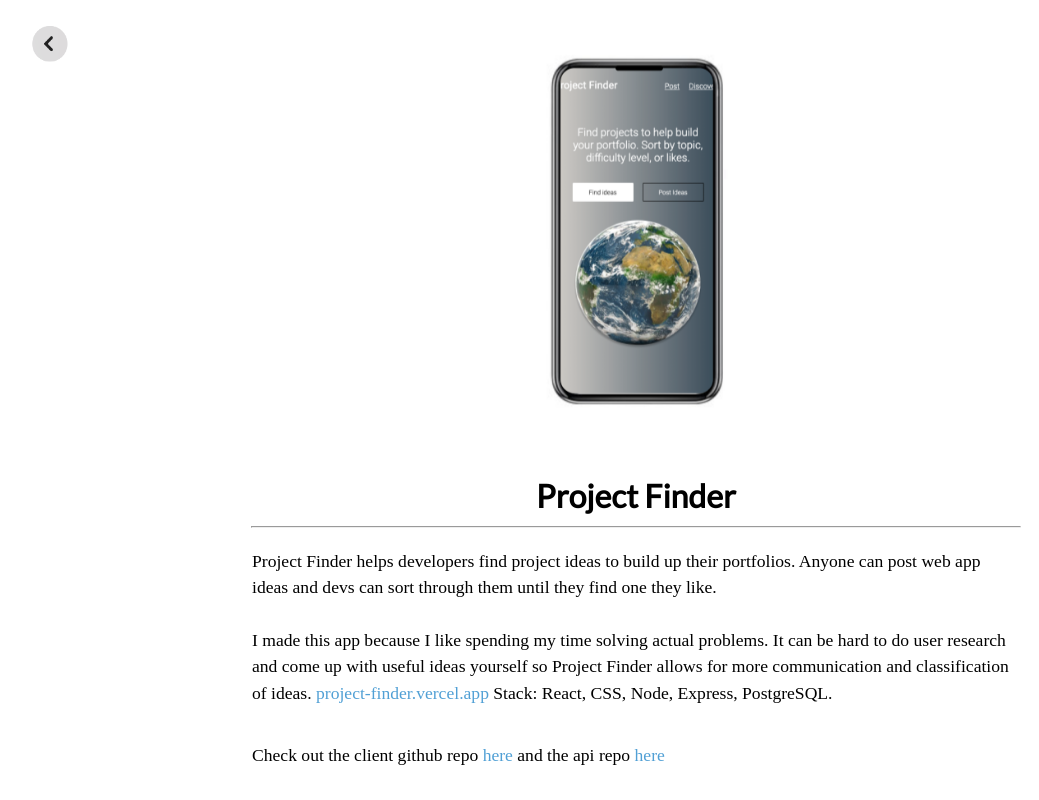
After one commit to lindsayesterman/lindsay, a PHP site: page /project-finder.html in a window 1280 px wide. The commit adds this page. Shown: the whole page, without its empty margins (4-1043 px from the left). Run offline with PHP 8.4, Linux system fonts and the light colour scheme.

Commit message:
new cover photos

```diff
--- /dev/null
+++ b/project-finder.html
@@ -0,0 +1,58 @@
+<!DOCTYPE html>
+
+<html lang="en">
+
+<head>
+
+    <title>Daily College Tip</title>
+
+
+    <meta name="viewport" content="width=device-width, initial-scale=1">
+
+    <meta charset="utf-8">
+
+
+    <link href="https://fonts.googleapis.com/css2?family=Lato:wght@100;300&display=swap" rel="stylesheet">
+
+    <link href="https://fonts.googleapis.com/css2?family=Lato&display=swap" rel="stylesheet">
+
+    <link rel="stylesheet" type="text/css" href="style.css">
+
+</head>
+
+<body>
+
+    <a href="index.html#projects"><img class="back-btn" type="image/png" src="img/back-btn.png" alt="back button"></a>
+
+
+    <div class="projects-iphone">
+        <img type="image/png" style="width:340px; padding-top:30px" src="img/pf-phone.png">
+        <h1>Project Finder</h1>
+        <hr>
+        <div class="projects-p">
+
+            <p>
+                Project Finder helps developers find project ideas to build up their portfolios. Anyone can post web app ideas
+                and devs can sort through them until they find one they like. <br><br>
+
+                I made this app because I like spending my time solving actual problems. It can be hard to do user research and come up with
+                useful ideas yourself so Project Finder allows for more communication and classification of
+                ideas. <a class="projects-links" href="https://project-finder.vercel.app"
+                    target="_blank">project-finder.vercel.app</a> Stack:
+                React, CSS, Node, Express, PostgreSQL.</p><br><br>
+
+            <p>Check out the client github repo <a class="projects-links"
+                    href="https://github.com/lindsayesterman/project-finder" target="_blank">here</a> and the api repo
+                <a class="projects-links" href="https://github.com/lindsayesterman/project-finder-server"
+                    target="_blank">here</a><br><br></p>
+
+
+        </div>
+
+    </div>
+
+
+</body>
+
+
+</html>
--- a/scrtime-saver.html
+++ b/scrtime-saver.html
@@ -26,7 +26,7 @@
 
 
     <div class="projects-iphone">
-        <img type="image/png" style="width:340px; padding-top:50px" src="img/scrtime-phone-app.png">
+        <img type="image/png" style="width:340px; padding-top:20px" src="img/scrtime-phone.png">
         <h1>Screentime Saver</h1>
         <hr>
         <div class="projects-p">
--- a/style.css
+++ b/style.css
@@ -335,8 +335,8 @@ footer {
   .dct,
   .nasa,
   .mini-projects {
-    height: 253px;
-    width: 253px;
+    height:253px;
+    width:270px;
   }
 }
 
```
Also changed, not shown: index.html (+14 -10 lines), img/dct.png (added), img/nadp.png (added), img/pf-phone.png (added), img/pf.png (added), 4 other files.
